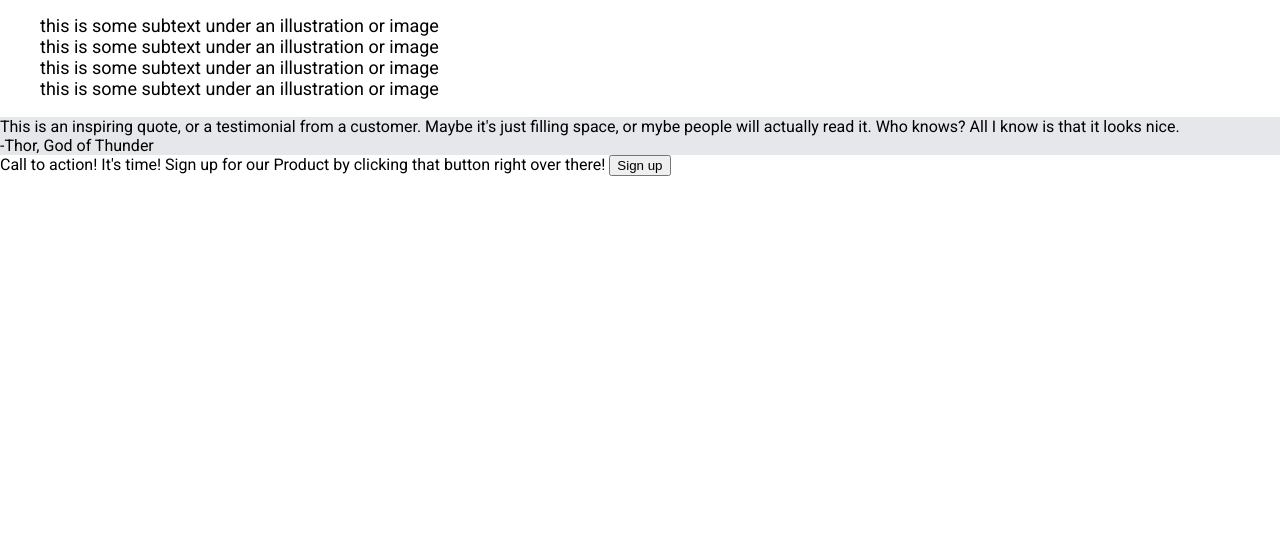
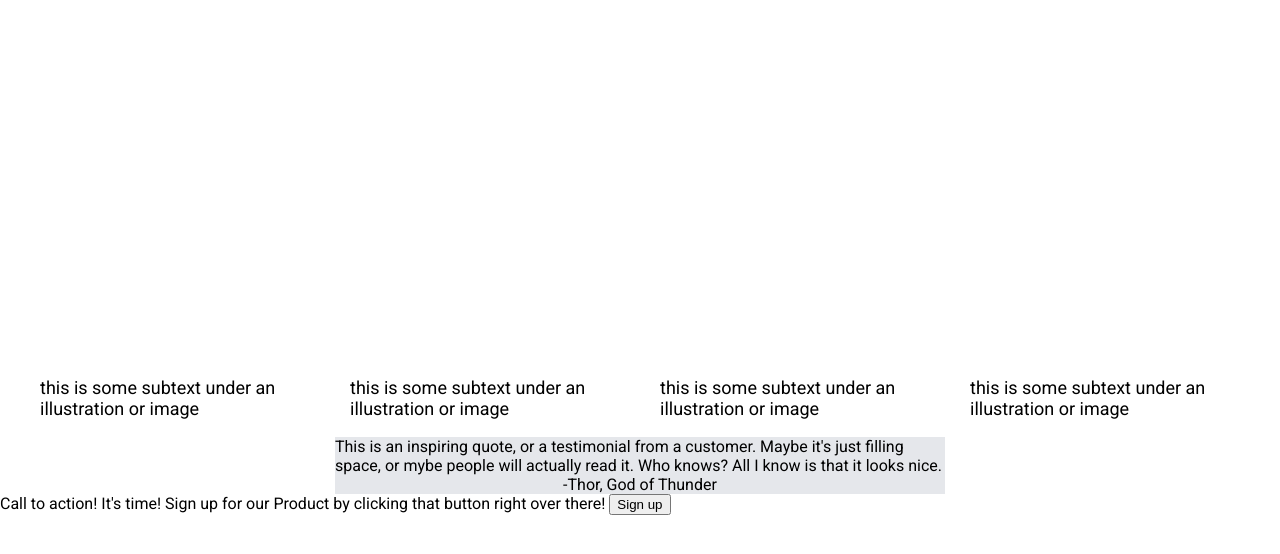
Before and after one commit to Megaflinterino/own_website, a plain HTML site: page index.html in a window 1280 px wide. Shown: the part 196-750 px from the top of the page. Drawn offline with Linux system fonts and the light colour scheme.

Commit message:
Centered quote box

```diff
--- a/index.html
+++ b/index.html
@@ -54,13 +54,14 @@
             </div>
 
             <div>
-                <ul>
+                <ul class="subtext_mid">
                     <li>this is some subtext under an illustration or image</li>
                     <li>this is some subtext under an illustration or image</li>
                     <li>this is some subtext under an illustration or image</li>
                     <li>this is some subtext under an illustration or image</li>
                 </ul>
             </div>
+        <div class="quote_box">
         <div class="quote">
             <div class="quote_text">
                 This is an inspiring quote, or a testimonial from a customer.
@@ -70,6 +71,7 @@
             <div class="quote_author">
                 -Thor, God of Thunder
             </div>
+        </div>
         </div>
 
         </div>
--- a/style.css
+++ b/style.css
@@ -37,6 +37,15 @@ ul{
 
 .quote{
     background-color: #e5e7eb;
+    width: 610px;
+    display: flex;
+    flex-direction: column;
+    align-items: center;
+}
+
+.quote_box{
+    display: flex;
+    justify-content: center;
 }
 
 .top{
@@ -64,3 +73,9 @@ ul{
     background-color: gray;
     align-content: center;
 }
+
+.subtext_mid{
+    display: flex;
+    flex-direction: row;
+    margin-top: 380px;
+}
```
